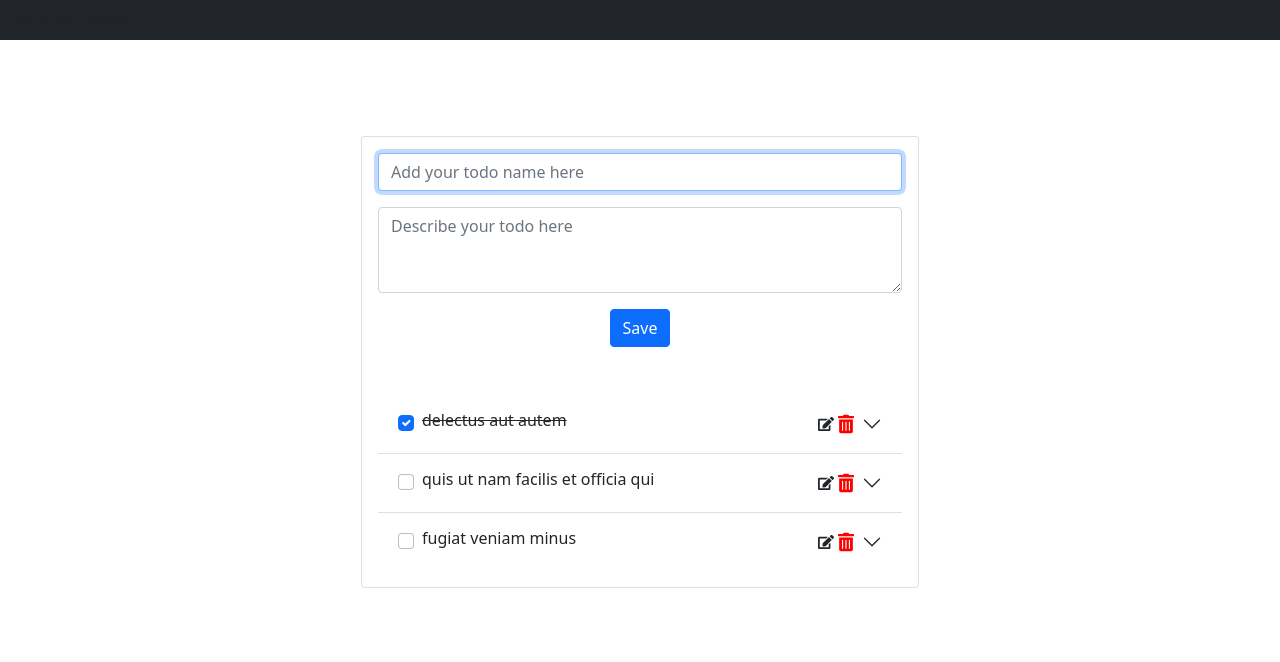
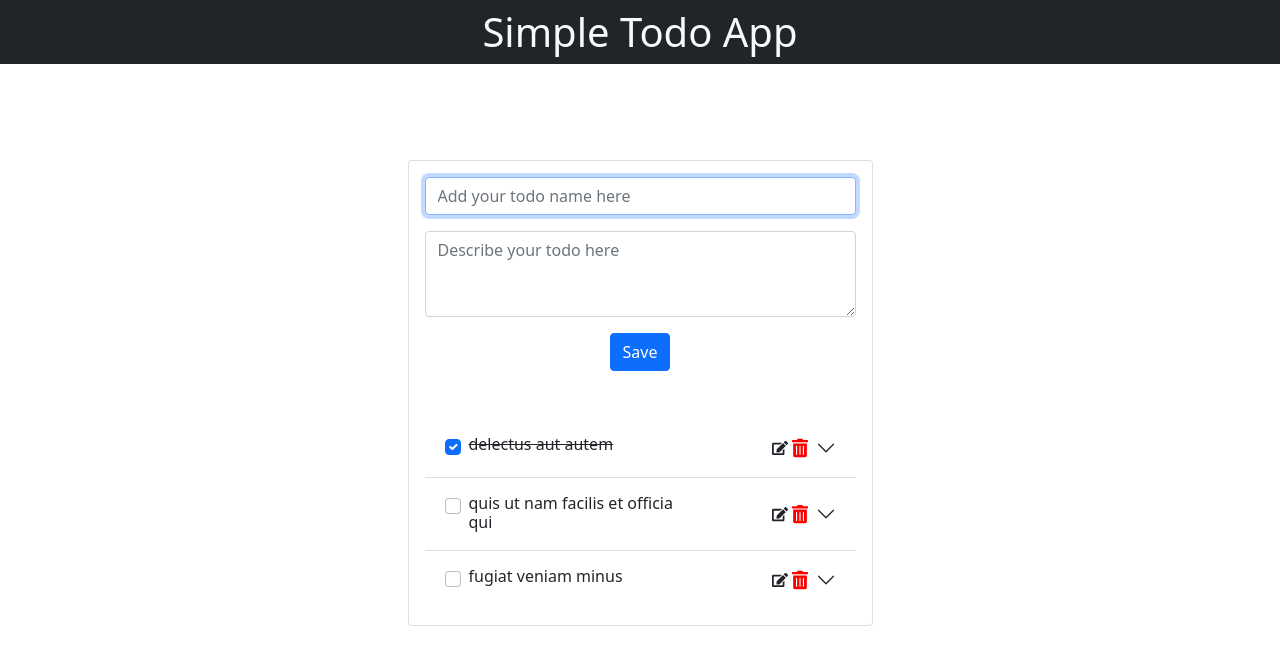
Before and after one commit to giovanizanetti/Drag-and-drop-todo-app, a React (Create React App) app: page / in a window 1280 px wide. Shown: the top 662 px of the page. Built offline with nearby package versions, Linux system fonts and the light colour scheme.

Commit message:
add title

```diff
--- a/src/App.js
+++ b/src/App.js
@@ -7,10 +7,10 @@ function App() {
   return (
     <>
       <Navbar title='header' bg='dark'>
-        THis is the header
+        <h1 className='text-light px-5 m-auto'>Simple Todo App</h1>
       </Navbar>
       <Container className='d-flex justify-content-center mt-5'>
-        <Col s={12} md={8} xl={6}>
+        <Col xs={12} sm={8} xl={5}>
           <TodoList />
         </Col>
       </Container>
```
Also changed, not shown: 1 other file (tests, documents, lock files or other folders).
